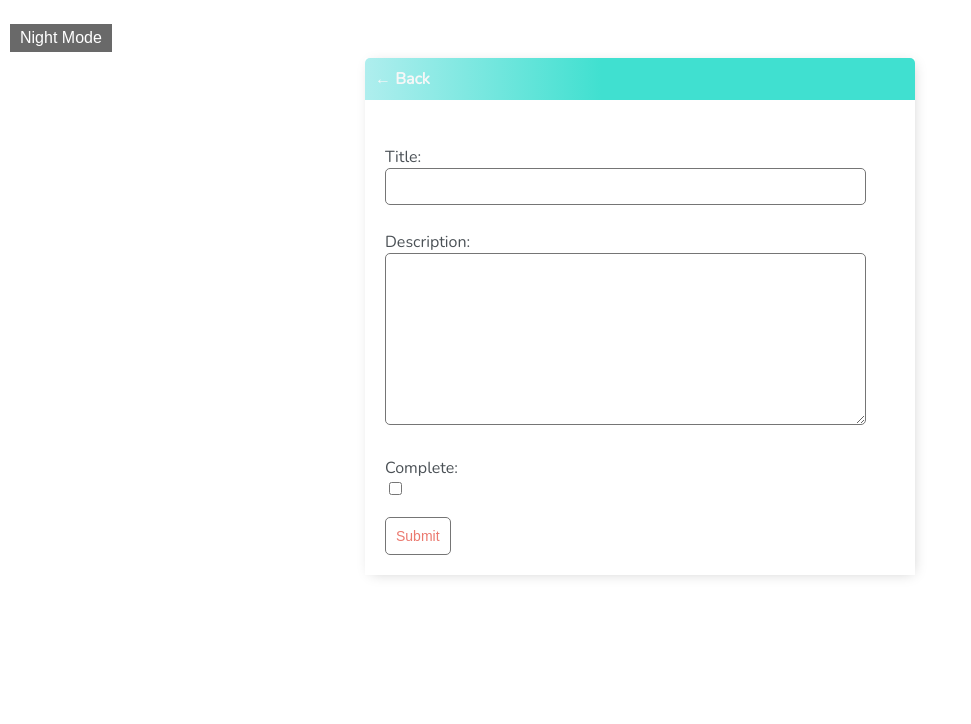
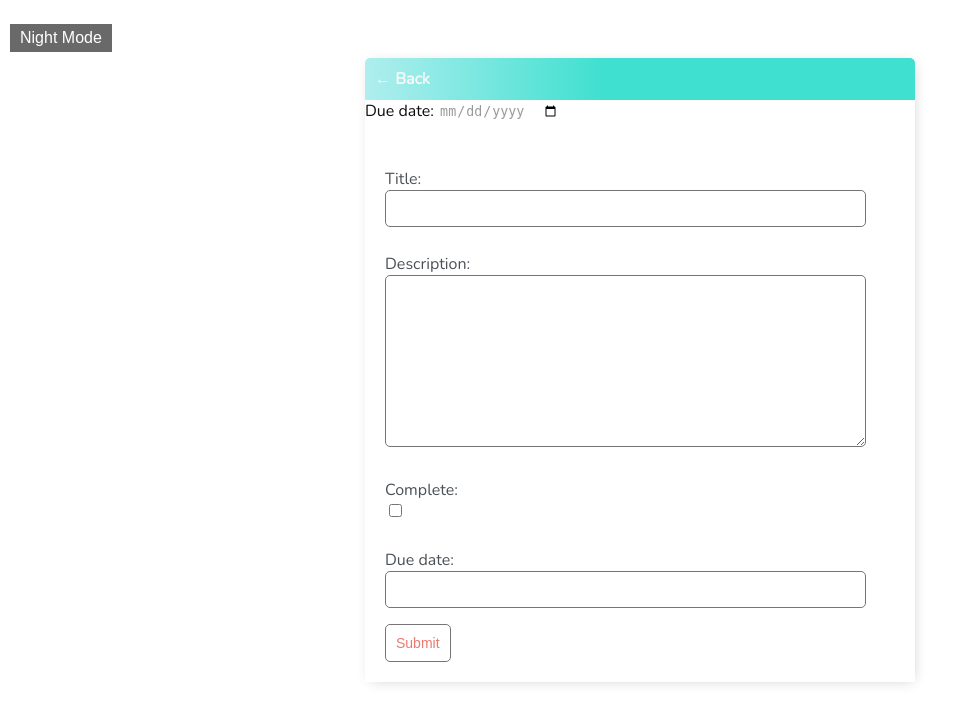
Before and after one commit to sdu-be-22/ToDo-List, a Django app: page /task-create/ in a window 1280 px wide. Shown: the top 724 px of the page, without its empty margins (0-971 px from the left). Run offline with Django 3.2, Linux system fonts and the light colour scheme; a user stored in the database is signed in.

Commit message:
Date picker field

```diff
--- a/base/models.py
+++ b/base/models.py
@@ -1,5 +1,6 @@
 from django.db import models
 from django.contrib.auth.models import User #takes care of all user information such as username, email, password, etc.
+from datetime import date
 # Create your models here.
 
 
@@ -10,6 +11,7 @@ class Task(models.Model):
     description = models.TextField(null=True, blank=True)
     complete = models.BooleanField(default=False) #false because when the task firstly created probably it's not completed
     created = models.DateTimeField(auto_now_add=True)
+    due_date = models.DateField(auto_now_add=False, auto_now=False, blank=True, null=True)
 
     def __str__(self):
         return self.title
--- a/base/templates/base/task_form.html
+++ b/base/templates/base/task_form.html
@@ -5,6 +5,23 @@
     <a href="{% url 'tasks' %}">&#8592; Back</a>
 </div>
 
+<div class="due_date">
+    <form>
+        Due date:
+    <style>
+    ::-webkit-datetime-edit {
+    color: #999;
+    background-color: white;
+
+}
+
+    </style>
+    <input type="date" name="input" placeholder="YYYY-MM-DD" lang="en">
+    </form>
+
+
+
+</div>
 
 <div class="card-body">
     <form method="POST" action="">
--- a/base/views.py
+++ b/base/views.py
@@ -72,7 +72,7 @@ class TaskDetail(LoginRequiredMixin, DetailView):
 
 class TaskCreate(LoginRequiredMixin, CreateView):
     model = Task
-    fields = ['title', 'description', 'complete']
+    fields = ['title', 'description', 'complete', 'due_date']
     success_url = reverse_lazy('tasks') #when the task is created it's redirect the user to the task page
 
     def form_valid(self, form):
@@ -82,7 +82,7 @@ class TaskCreate(LoginRequiredMixin, CreateView):
 
 class TaskUpdate(LoginRequiredMixin, UpdateView):
     model = Task
-    fields = ['title', 'description', 'complete']
+    fields = ['title', 'description', 'complete', 'due_date']
     success_url = reverse_lazy('tasks')
 
 
```
Also changed, not shown: base/migrations/0003_task_due_date.py (added), db.sqlite3.
